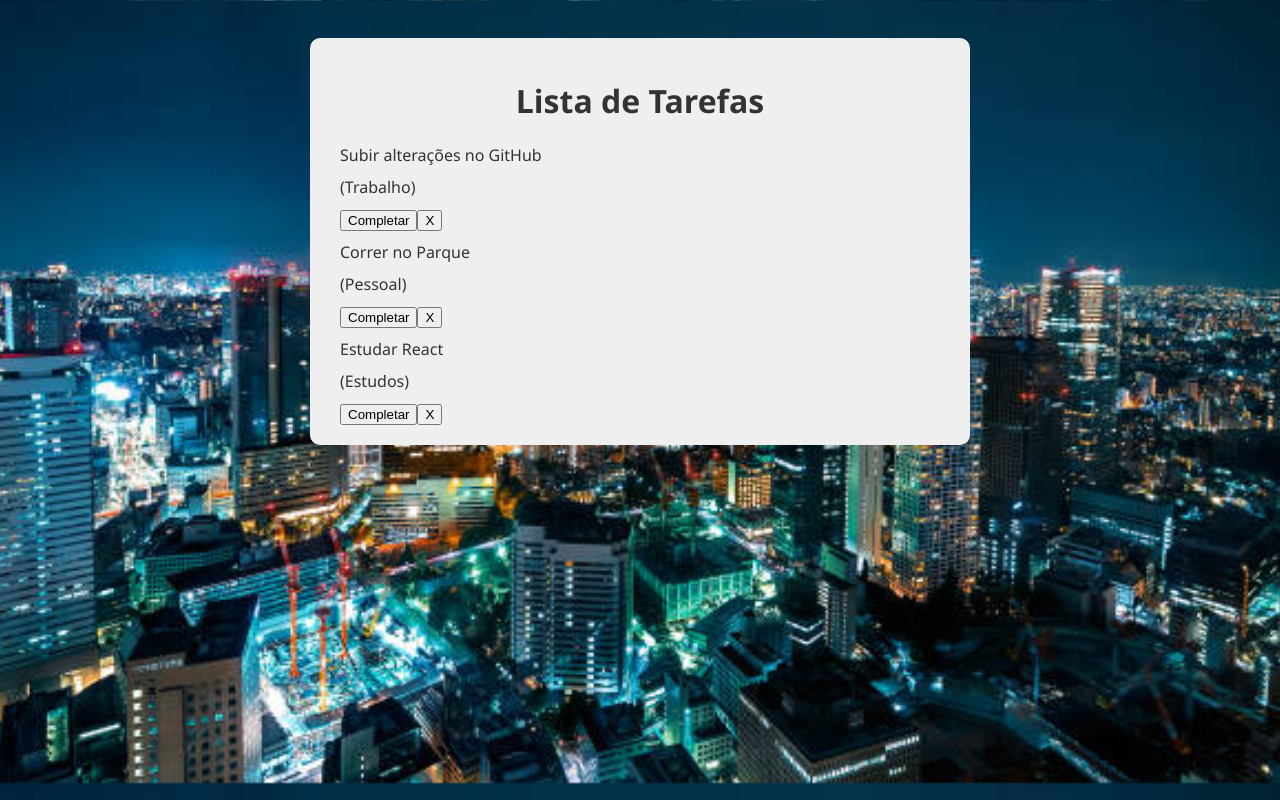
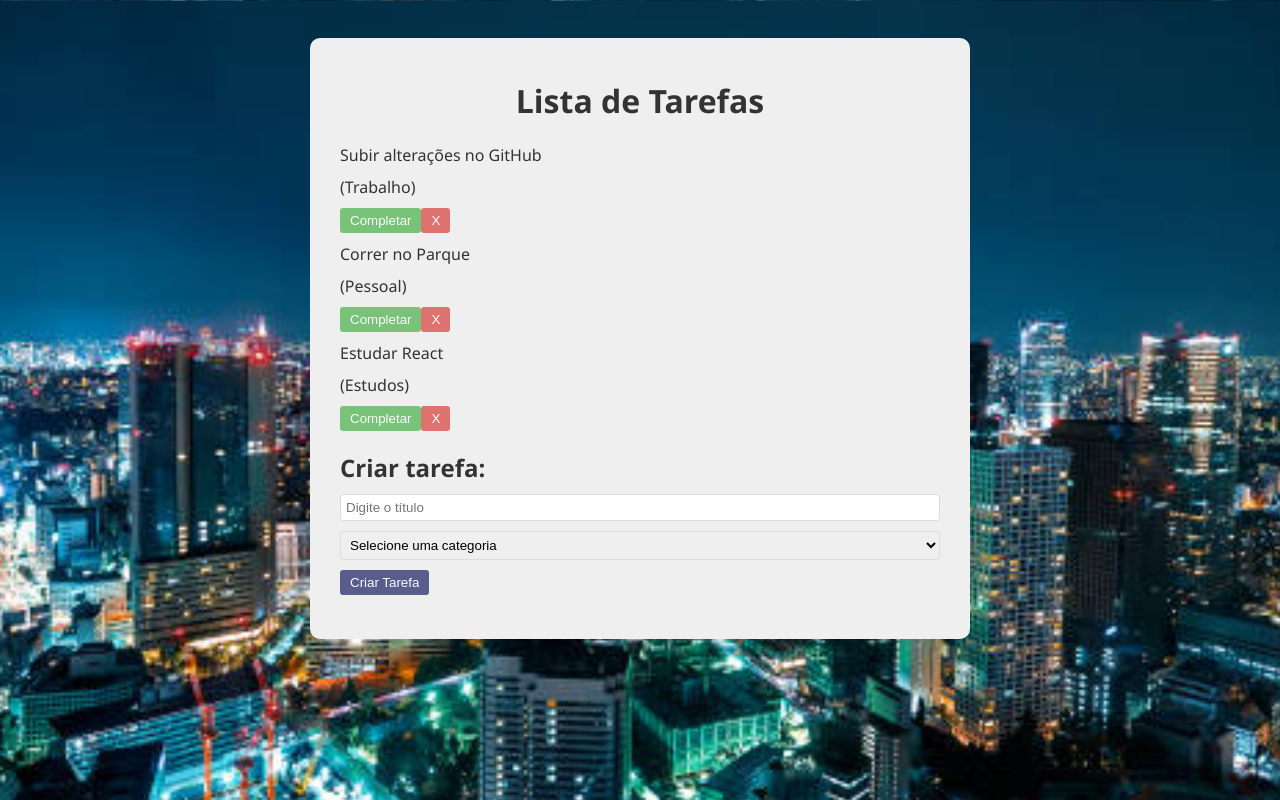
Before and after one commit to LuisBraga31/reactAppToDo, a React (Vite) app: page / in a window 1280 px wide. Shown: the top 800 px of the page. Built offline with nearby package versions, Linux system fonts and the light colour scheme.

Commit message:
Creating component 'TodoForm' and add new styles to css

```diff
--- a/src/App.css
+++ b/src/App.css
@@ -31,3 +31,38 @@ p {
 input {
   box-sizing: border-box;
 }
+
+button {
+  background-color: #333974;
+  color: #fff;
+  padding: 5px 10px;
+  border: none;
+  border-radius: 3px;
+  cursor: pointer;
+  opacity: 0.8;
+  transition: .3s;
+}
+
+button:hover {
+  opacity: 1;
+}
+
+.complete {
+    background-color: #5cb85c;
+}
+
+.remove {
+  background-color: #d9534f;
+}
+
+.todo-form {
+  padding-bottom: 1.5rem;
+}
+
+input, select {
+  padding: 5px;
+  margin-bottom: 10px;
+  border: 1px solid #DDD;
+  border-radius: 3px;
+  width: 100%;
+}
--- a/src/App.jsx
+++ b/src/App.jsx
@@ -1,8 +1,10 @@
 import { useState } from 'react';
 
 import Todo from './components/Todo';
+import TodoForm from './components/TodoForm';
 
 import "./App.css";
+
 
 function App() {
 
@@ -39,6 +41,8 @@ function App() {
 
       </div>
 
+      <TodoForm/>
+
     </div>
   )
 }
--- a/src/components/Todo.jsx
+++ b/src/components/Todo.jsx
@@ -8,8 +8,8 @@ const Todo = ({ todo }) => {
               <p className="category"> ({todo.category}) </p>
             </div>
             <div>
-              <button> Completar </button>
-              <button> X </button>
+              <button className="complete"> Completar </button>
+              <button className="remove"> X </button>
             </div>
     </div>
   )
--- /dev/null
+++ b/src/components/TodoForm.jsx
@@ -0,0 +1,21 @@
+import React from 'react'
+
+const TodoForm = () => {
+  return (
+    <div className="todo-form">
+        <h2> Criar tarefa: </h2>
+        <form>
+            <input type="text" placeholder="Digite o título" />
+            <select>
+                <option value=""> Selecione uma categoria </option>
+                <option value="Trabalho"> Trabalho </option>
+                <option value="Pessoal"> Pessoal </option>
+                <option value="Estudos"> Estudos </option>
+            </select>
+            <button type="submit"> Criar Tarefa </button>
+        </form>
+    </div>
+  )
+}
+
+export default TodoForm
```
